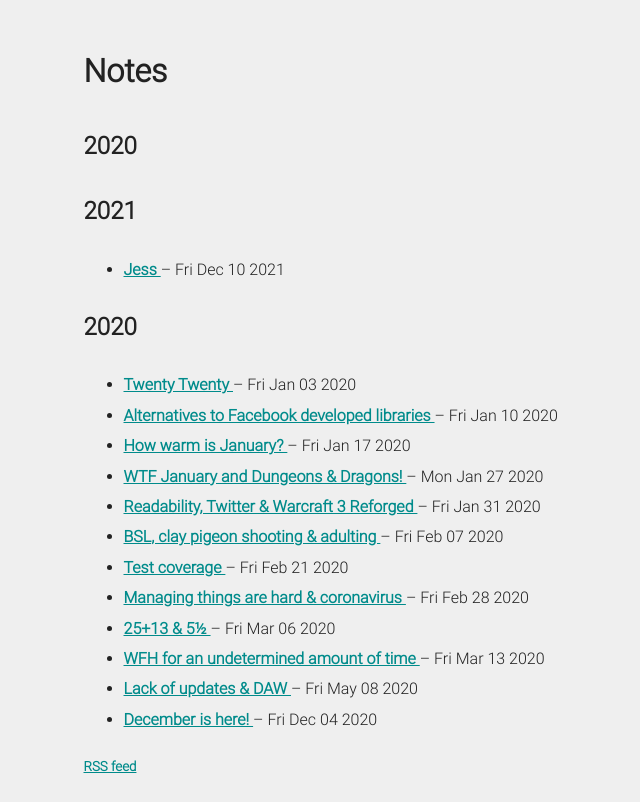
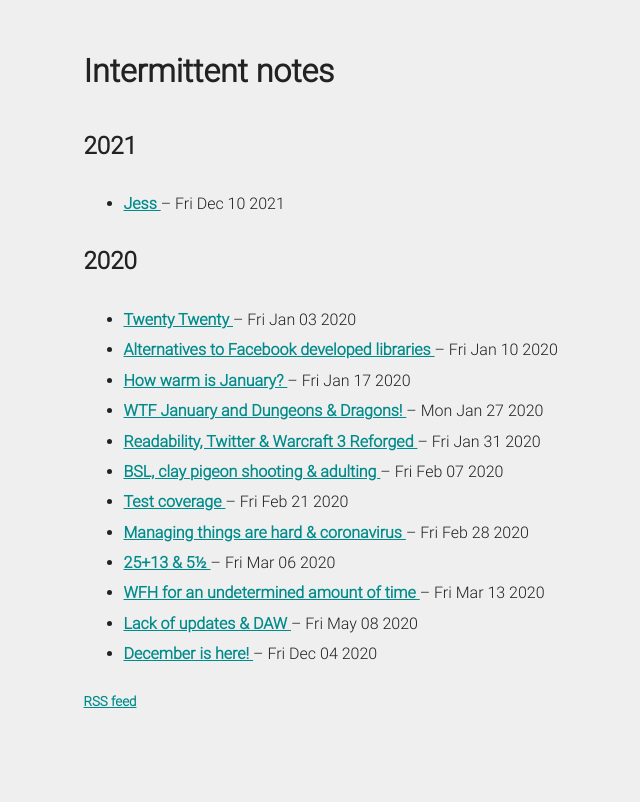
Before and after one commit to j-mes/jamesloveridge.dev, an Eleventy site: page notes/index.md in a window 1280 px wide. Shown: the whole page, without its empty margins (257-897 px from the left). Built offline with nearby package versions, Linux system fonts and the light colour scheme; Eleventy itself is replaced by a stand-in of ours; files that its build step writes are made by us from their sources; what . would draw is missing.

Commit message:
Update: Remove the year from the MD file

```diff
--- a/notes/index.md
+++ b/notes/index.md
@@ -2,6 +2,4 @@
 layout: archive-notes.njk
 title: A collection of notes
 ---
-# Notes
-
-## 2020
+# Intermittent notes
```
